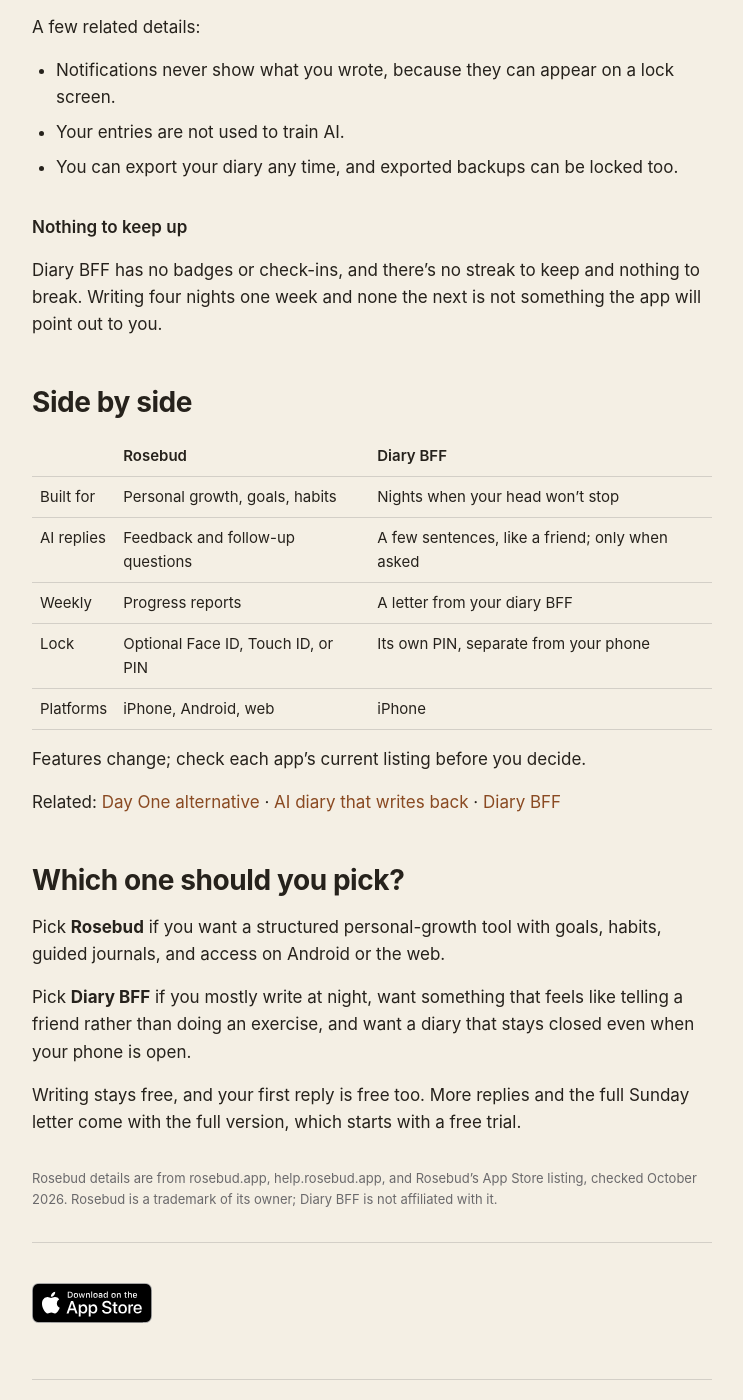
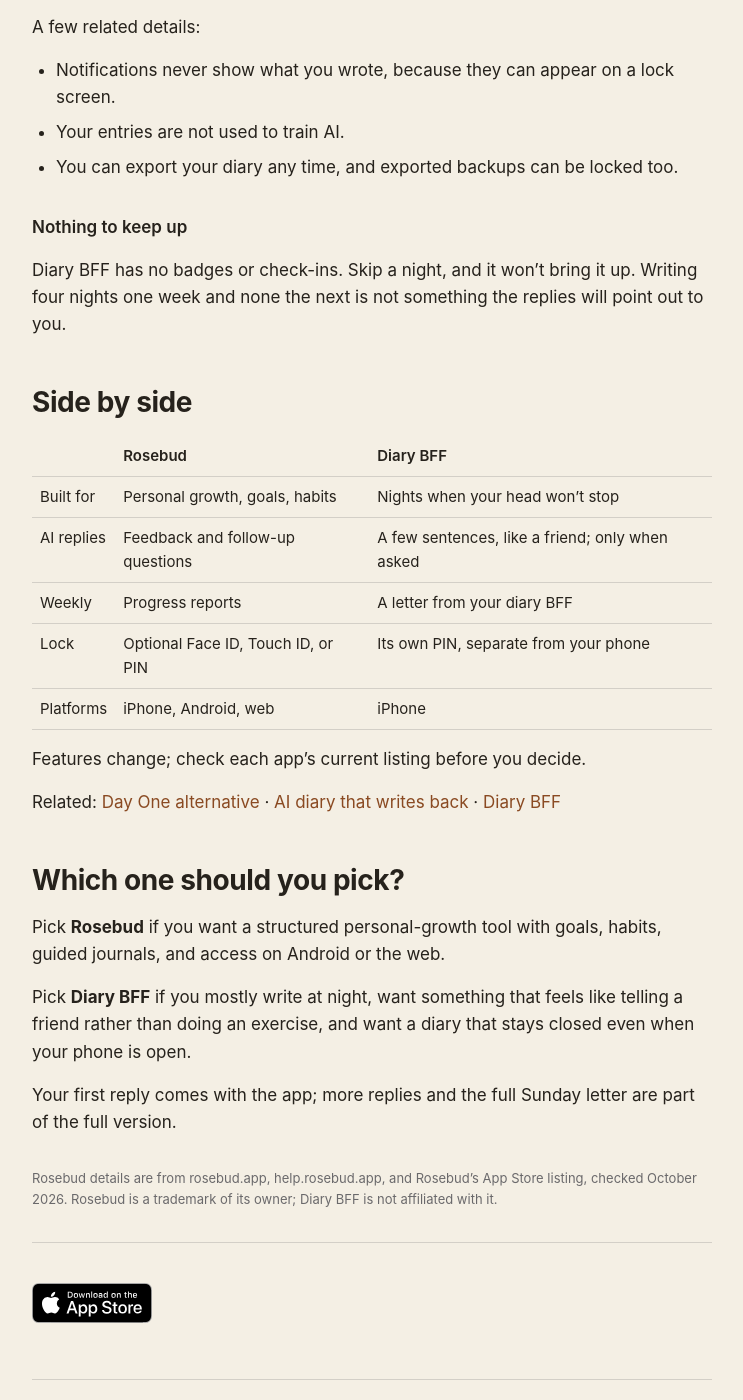
Before and after one commit to danielchen720-ui/twilight-diary-legal, a Jekyll site: the page built from rosebud-alternative/index.md, in a window 1280 px wide and 1400 px high, scrolled down 2049 px. Shown: the whole window, without its empty margins (268-1011 px from the left). Built offline with Jekyll 4.4.1, drawn with Linux system fonts in a browser that asks for light colours.

Commit message:
#2551 第 2 篇 rosebud-alternative 同类两处（市场部多改的，单独一笔，不要就 revert 这一笔）
- no streak 那句换成「Skip a night, and it won't bring it up.」（C27）
- 结尾 CTA 换成审过的那句（C18 free / free trial）
- 第 2 篇内链指第 7 篇 day-one-alternative，第 7 篇在同支（#2541），同一次上线不会 404

Co-Authored-By: Claude Opus 5.5 <noreply@anthropic.com>

```diff
--- a/rosebud-alternative/index.md
+++ b/rosebud-alternative/index.md
@@ -65,7 +65,7 @@ A few related details:
 
 ### Nothing to keep up
 
-Diary BFF has no badges or check-ins, and there's no streak to keep and nothing to break. Writing four nights one week and none the next is not something the app will point out to you.
+Diary BFF has no badges or check-ins. Skip a night, and it won't bring it up. Writing four nights one week and none the next is not something the replies will point out to you.
 
 ## Side by side
 
@@ -87,7 +87,7 @@ Pick **Rosebud** if you want a structured personal-growth tool with goals, habit
 
 Pick **Diary BFF** if you mostly write at night, want something that feels like telling a friend rather than doing an exercise, and want a diary that stays closed even when your phone is open.
 
-Writing stays free, and your first reply is free too. More replies and the full Sunday letter come with the full version, which starts with a free trial.
+Your first reply comes with the app; more replies and the full Sunday letter are part of the full version.
 
 
 <small>Rosebud details are from rosebud.app, help.rosebud.app, and Rosebud's App Store listing, checked October 2026. Rosebud is a trademark of its owner; Diary BFF is not affiliated with it.</small>
```
